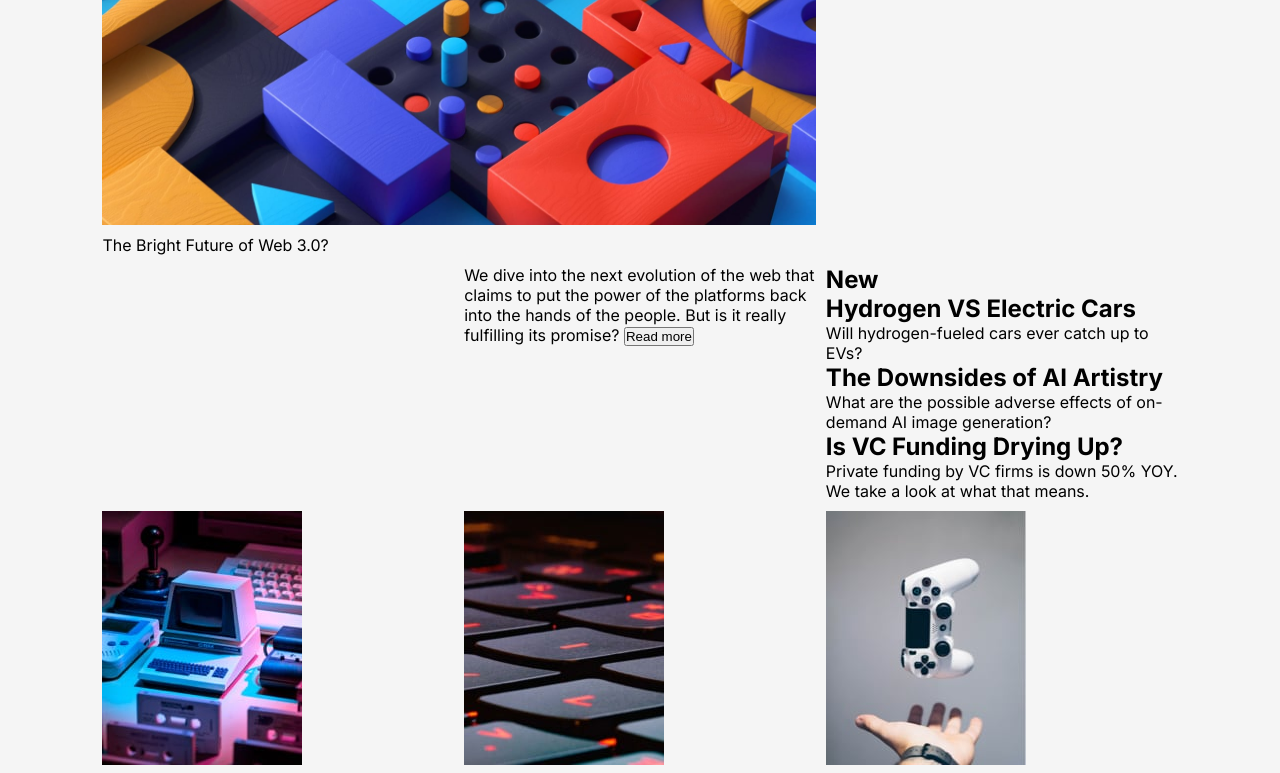
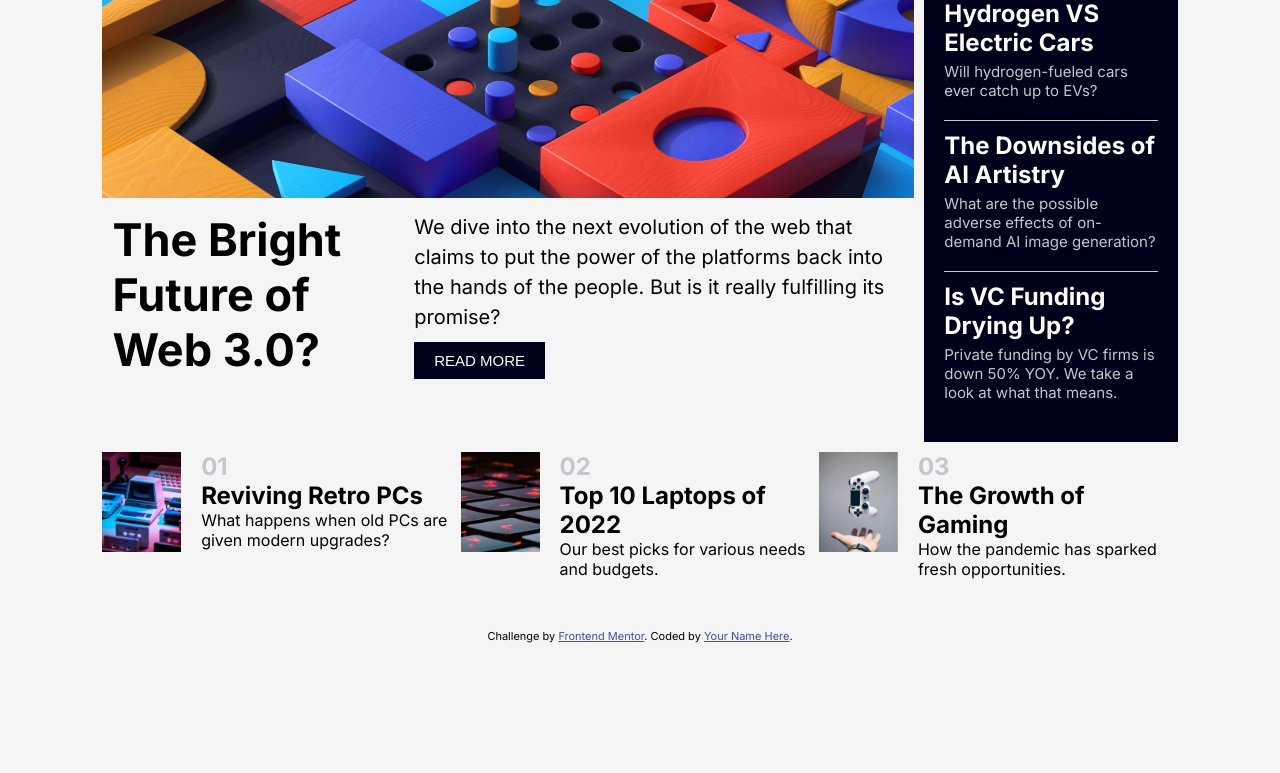
Before and after one commit to Outercrescent3/news-homepage, a plain HTML site: page index.html in a window 1280 px wide. Shown: the part 230-1003 px from the top of the page. After the commit the page ends 937 px from the top, so only its background shows below. Drawn offline with Linux system fonts and the light colour scheme.

Commit message:
Desktop concluído
Foi concluído toda parte para computador

```diff
--- a/assets/css/style.css
+++ b/assets/css/style.css
@@ -2,6 +2,7 @@
 *{
     padding: 0px;
     margin: 0px;
+    box-sizing: border-box;
 }
 :root{
     --collor-primary: #f5f5f5;
@@ -18,24 +19,16 @@ body{
     background-color: var(--collor-primary);
     padding: 5% 8%;
 }
-
 header{
 width: 100%;
 display: flex;
 justify-content: space-between;
 margin-bottom: 50px;
-
-
-
-/*background-color: #262660;*/
 }
 header ul{
     display: flex;
     list-style: none;
     padding: 10px;
-}
-header ul li{
-
 }
 header ul li a{
     text-decoration: none;
@@ -48,50 +41,116 @@ header ul li a:hover{
     color: var(--collor-Soft-orange);
 }
 
+/* ============================ */
+/* ======  CONFIG   ============ */
+#div_1{
+    display: flex;
+    justify-content: space-between;
+    gap: 10px;
+}
 
-main{
-    display: grid;
-    grid-template-columns: 1fr 1fr 1fr;
-    grid-gap: 10px;
-    grid-row: 1fr 1fr 1fr 1fr;
-    /*margin-bottom: 50px;*/
+#div_3{
+    width: 100%;
+    height: 500px;
+}
+#div_1 #div_3 img{
+    width: 100%;
+    height: 270px;
+}
+
+
+/* ============================ */
+/* ======  DIV_5   ============ */
+#div_5{
+    display: flex;
+    justify-content: space-between;
+    height: 200px;
+}
+
+#div_5 #future{
+    width: 300px;
+    font-size: 45px;
+    font-weight: 700;
+    padding: 10px;
+}
+
+#div_5 #we{
+    width: 500px;
+    font-size: 20px;
+    font-weight: 300;
+    line-height: 30px;
+    margin-top: 10px;
+}
+#we p{
+    margin-top: 10px;
+}
+button{
+    background-color: var(--collor-Very-dark-blue);
+    color: var(--collor-Off-white);
+    font-size: 15px;
+    font-weight: 300;
+    padding: 10px 20px;
+    border: none;
+    cursor: pointer;
+}
+button:hover{
+    transition: all 0.5s ease;
+    background-color: var(--collor-Soft-orange);
+}
+
+/* ============================ */
+/* ======  SIDEBAR   ============ */
+
+#sidebar{
+    width: 30%;
+    height: 100%;
+    background-color:var(--collor-Very-dark-blue);
+    padding: 20px;
+}
+#sidebar h1{
+    color: var(--collor-Soft-orange);
+    font-size: 30px;
+    margin-bottom: 15px;
+}
+#sidebar h2{
+    color: var(--collor-Off-white);
+    margin-bottom: 5px;
+}
+#sidebar h2:hover{
+    transition: all 0.5s ease;
+    color: var(--collor-Soft-orange);
+}
+#sidebar p{
+    color: var(--collor-Grayish-blue);
+    font-size: 15px;
+    font-weight: 400;
+    margin-bottom: 20px;
+}
+#sidebar .noticias{
+    border-bottom: 1px solid var(--collor-Grayish-blue);
+    margin-bottom: 10px;
 
 }
-main #img{
-    /*grid-column: 1/4;
-    grid-row: 1/4;*/
-    grid-column-start: 1;
-    grid-column-end: 3;
+/* ============================ */
 
+/*======== DIV_2 =========*/
+#div_2{
+    display: flex;
+    justify-content: start;
+    margin-top: 10px;
 }
-main #future{
-   /* grid-column: 1/3;
-    grid-row: 3/4;*/
-    grid-column-start: 1;
-    grid-column-end: 3;
-
+#div_2 img{
+    height: 100px;
+    margin-right: 20px;
 }
-
-main #painel-noticias{
-    /*grid-column: 3/3;
-    grid-row: 1/4;
-    grid-column-end: 3
-    */
-    grid-column-start: 3;
-    ;
-
-
+#div_2 article{
+    display: flex;
+    width: 100%;
 }
-
-main #we{
-    grid-column-start: 2;
+h2:hover{
+    transition: all 0.5s ease;
+    color: var(--collor-Soft-orange);
 }
-
-main > #img img{
-
-   /* width: 74.5%;
-    height: 80%;*/
-    width: 100%;
-    height: 100%;
-
+.number{
+    color: var(--collor-Grayish-blue);
 }
--- a/index.html
+++ b/index.html
@@ -12,7 +12,7 @@
 
   <!-- Feel free to remove these styles or customise in your own stylesheet 👍 -->
   <style>
-    .attribution { font-size: 11px; text-align: center; }
+    .attribution { font-size: 11px; text-align: center;margin-top: 50px; }
     .attribution a { color: hsl(228, 45%, 44%); }
   </style>
 </head>
@@ -32,19 +32,21 @@
     </nav>
   </header>
   <main>
-    <div id="img">
-      <picture>
-        <source media="(max-width: 750px)" srcset="./assets/images/image-web-3-mobile.jpg">
-        <img  src="assets/images/image-web-3-desktop.jpg" alt="" srcset="">
-      </picture>
-    </div>
-    <article id="future">The Bright Future of Web 3.0?</article>
+    <div id="div_1">
+      <div id="div_3">
+        <img id="img" src="assets/images/image-web-3-desktop.jpg" alt="" srcset="">
+        <div id="div_5">
+          <article id="future">
+            The Bright Future of Web 3.0?
+          </article>
             <article id="we">
             We dive into the next evolution of the web that claims to put the power of the platforms back into the hands of the people.
             But is it really fulfilling its promise?
-      <button>Read more</button>
+            <p><button>READ MORE</button></p>
           </article>
-    <article id="painel-noticias">
+        </div>
+      </div>
+      <article id="sidebar">
           <h1>New</h1>
           <div class="noticias">
             <h2>Hydrogen VS Electric Cars</h2>
@@ -54,29 +56,40 @@
             <h2>The Downsides of AI Artistry</h2>
               <p>What are the possible adverse effects of on-demand AI image generation?</p>
           </div>
-      <div class="noticias">
+          <div>
             <h2>Is VC Funding Drying Up?</h2>
               <p>Private funding by VC firms is down 50% YOY. We take a look at what that means.</p>
           </div>
       </article>
+    </div>
+
+
+    <div id="div_2">
       <article>
           <img src="assets/images/image-retro-pcs.jpg" alt="">
+        <div>
           <h1 class="number">01</h1>
-      Reviving Retro PCs
-      What happens when old PCs are given modern upgrades?
+          <h2>Reviving Retro PCs</h2>
+          <p>What happens when old PCs are given modern upgrades?</p>
+        </div>
       </article>
       <article>
         <img src="assets/images/image-top-laptops.jpg" alt="">
+        <div>
           <h1 class="number">02</h1>
-      Top 10 Laptops of 2022
-      Our best picks for various needs and budgets.
+            <h2>Top 10 Laptops of 2022</h2>
+          <p>Our best picks for various needs and budgets.</p>
+        </div>
       </article>
       <article>
       <img src="assets/images/image-gaming-growth.jpg" alt="">
+        <div>
           <h1 class="number">03</h1>
-      The Growth of Gaming
-      How the pandemic has sparked fresh opportunities.
+          <h2>The Growth of Gaming</h2>
+          <p>How the pandemic has sparked fresh opportunities.</p>
+        </div>
       </article>
+    </div>
   </main>
   <footer class="attribution">
     Challenge by <a href="https://www.frontendmentor.io?ref=challenge" target="_blank">Frontend Mentor</a>.
```
Lines whose indentation alone changed are shown as unchanged.
